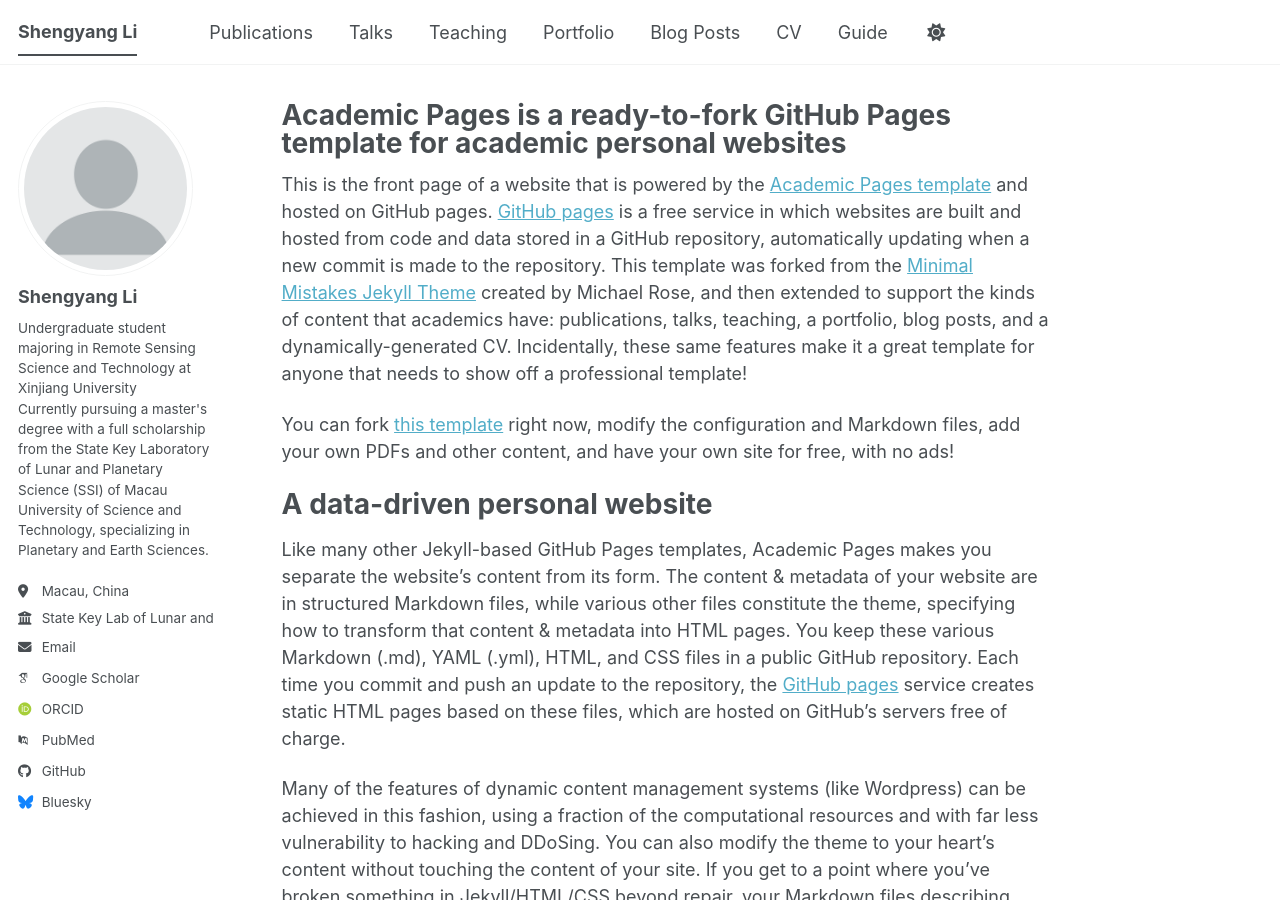
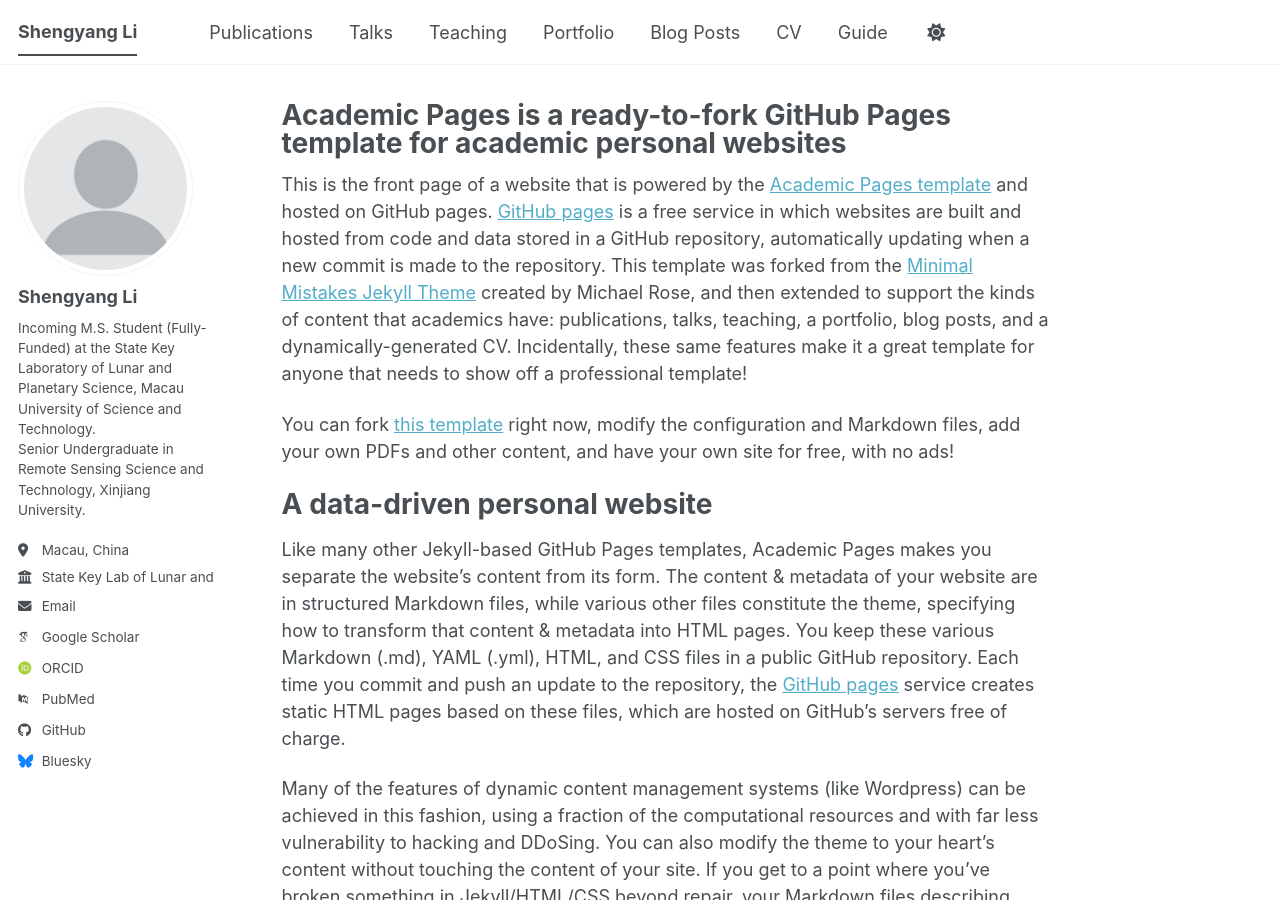
Before and after one commit to yokoli11/yokoli11.github.io, a Jekyll site: the page built from _pages/about.md, in a window 1280 px wide and 900 px high. Built offline with Jekyll 4.4.1, drawn with Linux system fonts in a browser that asks for light colours; some web fonts are replaced; a script bundle is joined from its source files by our own code; library files that are not in the unit come from our copies.

Commit message:
Update _config.yml

```diff
--- a/_config.yml
+++ b/_config.yml
@@ -26,7 +26,7 @@ author:
   avatar           : "profile.png"
   name             : "Shengyang Li"
   pronouns         : # example: "she/her"
-  bio              : "Undergraduate student majoring in Remote Sensing Science and Technology at Xinjiang University<br>Currently pursuing a master's degree with a full scholarship from the State Key Laboratory of Lunar and Planetary Science (SSI) of Macau University of Science and Technology, specializing in Planetary and Earth Sciences."
+  bio              : "Incoming M.S. Student (Fully-Funded) at the State Key Laboratory of Lunar and Planetary Science, Macau University of Science and Technology.<br>Senior Undergraduate in Remote Sensing Science and Technology, Xinjiang University."
   location         : "Macau, China"
   employer         : "State Key Lab of Lunar and Planetary Science"
   uri              : # URL
```
